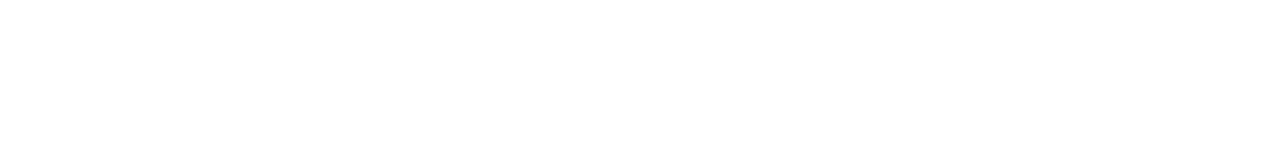
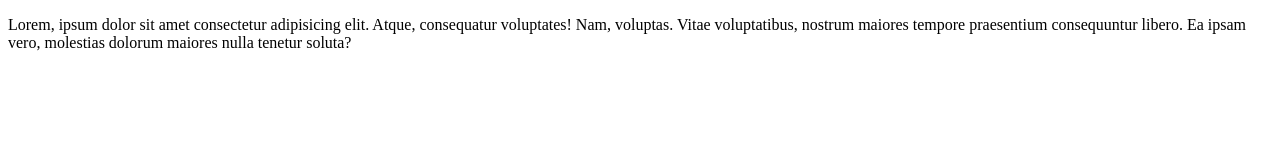
Before and after one commit to StacyAceIt/rock-paper-scissors, a plain HTML site: page index.html in a window 1280 px wide. Drawn offline with Linux system fonts and the light colour scheme.

Commit message:
updating index page

```diff
--- a/index.html
+++ b/index.html
@@ -7,6 +7,11 @@
     <script src="./script.js"></script>
 </head>
 <body>
-
+    <p>Lorem, ipsum dolor sit amet consectetur
+        adipisicing elit. Atque, consequatur
+        voluptates! Nam, voluptas. Vitae voluptatibus,
+        nostrum maiores tempore praesentium consequuntur
+         libero. Ea ipsam vero, molestias dolorum
+         maiores nulla tenetur soluta?</p>
 </body>
 </html>
--- a/script.js
+++ b/script.js
@@ -1 +1,3 @@
-console.log("Hello World");
+function getComputerChoice(){
+
+}
```
